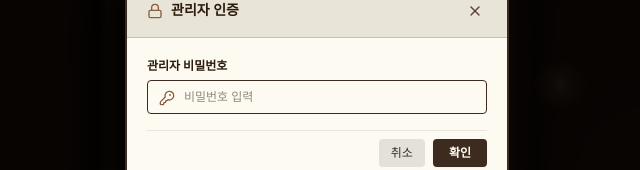
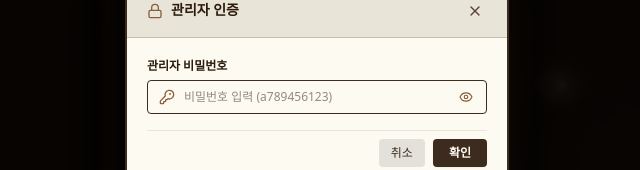
Before and after one commit to wndufao0316-rgb/2026x-mas, a React (Vite) app: page / in a window 1280 px wide. Both pictures are taken after a click on the button "편집 모드". Shown: the part 314-484 px from the top of the page, without its empty margins (323-963 px from the left). Built offline with nearby package versions, Linux system fonts and the light colour scheme; no server answers; a web font is replaced by a local one.

Commit message:
feat: improve guestbook and admin auth experience
- Sanitize guestbook data to remove legacy mock entries
- Add password visibility toggle to admin auth modal
- Enhance admin password validation to handle Korean IME inputs

```diff
--- a/src/App.tsx
+++ b/src/App.tsx
@@ -24,6 +24,19 @@ import { AdminAuthModal } from './components/AdminAuthModal';
 
 const STORAGE_KEY = 'joshua_jeong_praise_brochure_v4';
 
+// Helper to filter out legacy mock/sample entries
+const sanitizeGuestbook = (list?: GuestbookEntry[]): GuestbookEntry[] => {
+  if (!Array.isArray(list)) return [];
+  return list.filter(g =>
+    g &&
+    g.id !== 'gb-1' &&
+    g.id !== 'gb-2' &&
+    g.name !== '김하늘' &&
+    g.name !== '이은혜' &&
+    g.message && g.message.trim().length > 0
+  );
+};
+
 export default function App() {
   // 1. Data State with LocalStorage Persistence
   const [brochureData, setBrochureData] = useState<BrochureData>(() => {
@@ -34,6 +47,7 @@ export default function App() {
         return {
           ...initialBrochureData,
           ...parsed,
+          guestbook: sanitizeGuestbook(parsed.guestbook),
           metadata: {
             ...initialBrochureData.metadata,
             ...(parsed.metadata || {})
@@ -43,7 +57,10 @@ export default function App() {
     } catch {
       // Fallback
     }
-    return initialBrochureData;
+    return {
+      ...initialBrochureData,
+      guestbook: []
+    };
   });
 
   // 2. Navigation State
@@ -246,7 +263,7 @@ export default function App() {
               ...prev,
               items: result.items && result.items.length > 0 ? result.items : prev.items,
               metadata: result.metadata ? { ...prev.metadata, ...result.metadata } : prev.metadata,
-              guestbook: result.guestbook !== undefined ? result.guestbook : prev.guestbook,
+              guestbook: result.guestbook !== undefined ? sanitizeGuestbook(result.guestbook) : sanitizeGuestbook(prev.guestbook),
               googleSheetUrl: prev.googleSheetUrl || url,
               appsScriptUrl: savedScriptUrl || prev.appsScriptUrl,
               lastSynced: new Date().toISOString()
@@ -278,7 +295,7 @@ export default function App() {
           ...prev,
           items: itemCount > 0 ? result.items : prev.items,
           metadata: result.metadata ? { ...prev.metadata, ...result.metadata } : prev.metadata,
-          guestbook: result.guestbook !== undefined ? result.guestbook : prev.guestbook,
+          guestbook: result.guestbook !== undefined ? sanitizeGuestbook(result.guestbook) : sanitizeGuestbook(prev.guestbook),
           googleSheetUrl: !isScript ? targetUrl : (prev.googleSheetUrl || targetUrl),
           appsScriptUrl: isScript ? targetUrl : prev.appsScriptUrl,
           lastSynced: new Date().toISOString()
--- a/src/components/AdminAuthModal.tsx
+++ b/src/components/AdminAuthModal.tsx
@@ -1,5 +1,5 @@
 import React, { useState, useEffect, useRef } from 'react';
-import { X, Lock, KeyRound } from 'lucide-react';
+import { X, Lock, KeyRound, Eye, EyeOff } from 'lucide-react';
 
 interface AdminAuthModalProps {
   isOpen: boolean;
@@ -13,12 +13,14 @@ export const AdminAuthModal: React.FC<AdminAuthModalProps> = ({
   onSuccess
 }) => {
   const [password, setPassword] = useState('');
+  const [showPassword, setShowPassword] = useState(false);
   const [error, setError] = useState(false);
   const inputRef = useRef<HTMLInputElement>(null);
 
   useEffect(() => {
     if (isOpen) {
       setPassword('');
+      setShowPassword(false);
       setError(false);
       setTimeout(() => {
         inputRef.current?.focus();
@@ -28,9 +30,25 @@ export const AdminAuthModal: React.FC<AdminAuthModalProps> = ({
 
   if (!isOpen) return null;
 
+  const checkPassword = (input: string): boolean => {
+    // Normalize: remove all spaces, convert Korean IME 'ㅁ' to 'a', convert to lowercase
+    const normalized = input
+      .trim()
+      .replace(/\s+/g, '')
+      .toLowerCase()
+      .replace(/^ㅁ/, 'a'); // handles Korean keyboard input where 'a' is typed as 'ㅁ'
+
+    const validPasswords = [
+      'a789456123',
+      'a7890'
+    ];
+
+    return validPasswords.includes(normalized) || input.trim() === 'a789456123' || input.trim() === 'a7890';
+  };
+
   const handleSubmit = (e?: React.FormEvent) => {
     if (e) e.preventDefault();
-    if (password === 'a789456123' || password === 'a7890') {
+    if (checkPassword(password)) {
       setError(false);
       onSuccess();
       onClose();
@@ -66,23 +84,34 @@ export const AdminAuthModal: React.FC<AdminAuthModalProps> = ({
             <label className="block text-xs font-bold text-[#2a1b0a] font-serif-kr">
               관리자 비밀번호
             </label>
-            <div className="relative">
+            <div className="relative flex items-center">
+              <KeyRound className="w-4 h-4 text-[#8b5e3c] absolute left-3 pointer-events-none" />
               <input
                 ref={inputRef}
-                type="password"
+                type={showPassword ? 'text' : 'password'}
                 value={password}
                 onChange={(e) => {
                   setPassword(e.target.value);
                   if (error) setError(false);
                 }}
-                placeholder="비밀번호 입력"
-                className={`w-full pl-9 pr-3 py-2 bg-[#fdfaf1] border rounded text-xs text-[#2a1b0a] focus:outline-none transition-colors ${
+                autoCapitalize="none"
+                autoCorrect="off"
+                spellCheck={false}
+                placeholder="비밀번호 입력 (a789456123)"
+                className={`w-full pl-9 pr-10 py-2 bg-[#fdfaf1] border rounded text-xs text-[#2a1b0a] focus:outline-none transition-colors ${
                   error
                     ? 'border-rose-500 ring-1 ring-rose-500 bg-rose-50/30'
                     : 'border-[#3d2b1f]/30 focus:border-[#3d2b1f]'
                 }`}
               />
-              <KeyRound className="w-4 h-4 text-[#8b5e3c] absolute left-3 top-2.5 pointer-events-none" />
+              <button
+                type="button"
+                onClick={() => setShowPassword(!showPassword)}
+                className="absolute right-2.5 p-1 text-[#8b5e3c] hover:text-[#2a1b0a] cursor-pointer"
+                title={showPassword ? '비밀번호 숨기기' : '비밀번호 보기'}
+              >
+                {showPassword ? <EyeOff className="w-3.5 h-3.5" /> : <Eye className="w-3.5 h-3.5" />}
+              </button>
             </div>
             {error && (
               <p className="text-[11px] text-rose-600 font-medium pt-0.5">
--- a/src/data/defaultProgram.ts
+++ b/src/data/defaultProgram.ts
@@ -49,20 +49,7 @@ export const initialBrochureData: BrochureData = {
     tocHeading: "행사 순서",
     tocSubtitle: "Event Schedule"
   },
-  guestbook: [
-    {
-      id: "gb-1",
-      name: "김하늘",
-      message: "창조의 뜻을 묵상하는 귀한 찬양 콘서트에 함께할 수 있어 큰 은혜입니다. 진심으로 축복합니다!",
-      createdAt: "2026. 09. 20 18:40"
-    },
-    {
-      id: "gb-2",
-      name: "이은혜",
-      message: "첫 곡부터 눈물과 감격이 넘칩니다. 모든 순서마다 하나님의 임재가 가득하길 기도합니다.",
-      createdAt: "2026. 09. 20 18:55"
-    }
-  ],
+  guestbook: [],
   items: [
     {
       id: "prog-1",
```
